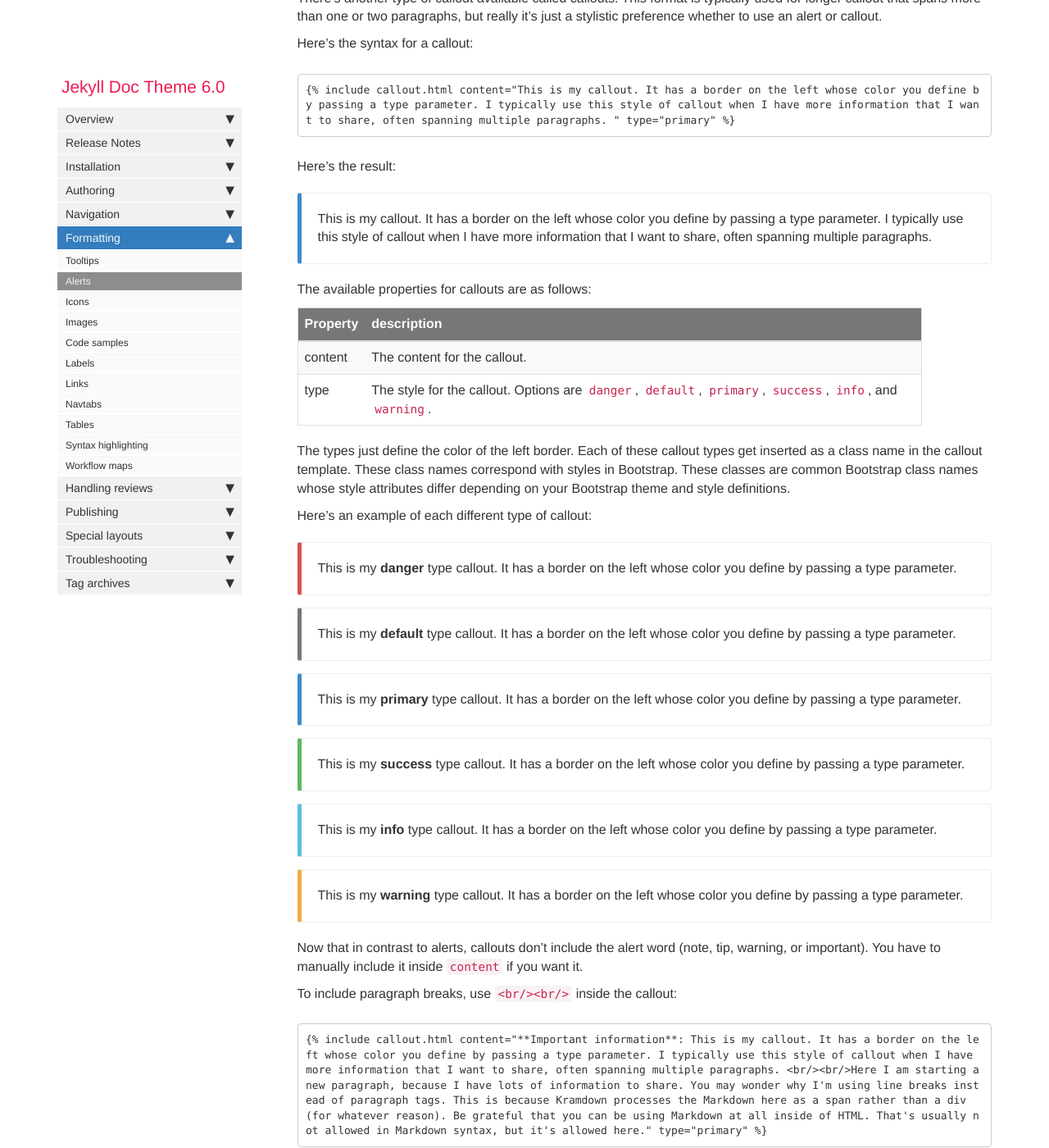
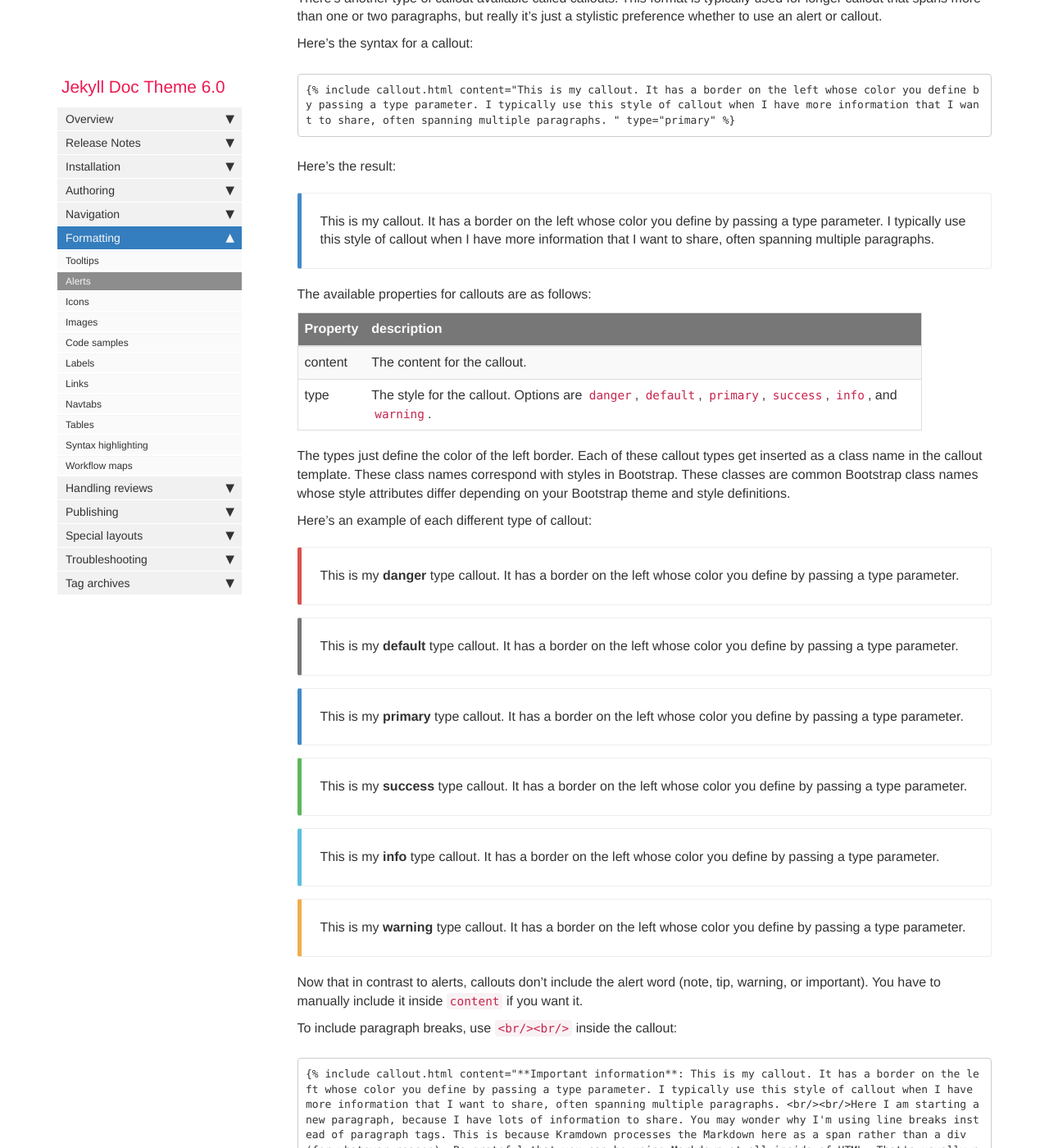
Before and after one commit to aisjtu/aisjtu.github.io, a Jekyll site: the page built from pages/mydoc/mydoc_alerts.md, in a window 1280 px wide and 1400 px high, scrolled down 2968 px. Shown: the whole window at 82% size. Built offline with Jekyll 4.4.1, drawn with Linux system fonts in a browser that asks for light colours; comment, search, counter and statistics services are not loaded.

Commit message:
Update customstyles.css

```diff
--- a/css/customstyles.css
+++ b/css/customstyles.css
@@ -3,7 +3,7 @@ body {
 }
 
 .bs-callout {
-    padding: 20px;
+    padding: 23px;
     margin: 20px 0;
     border: 1px solid #eee;
     border-left-width: 5px;
```
